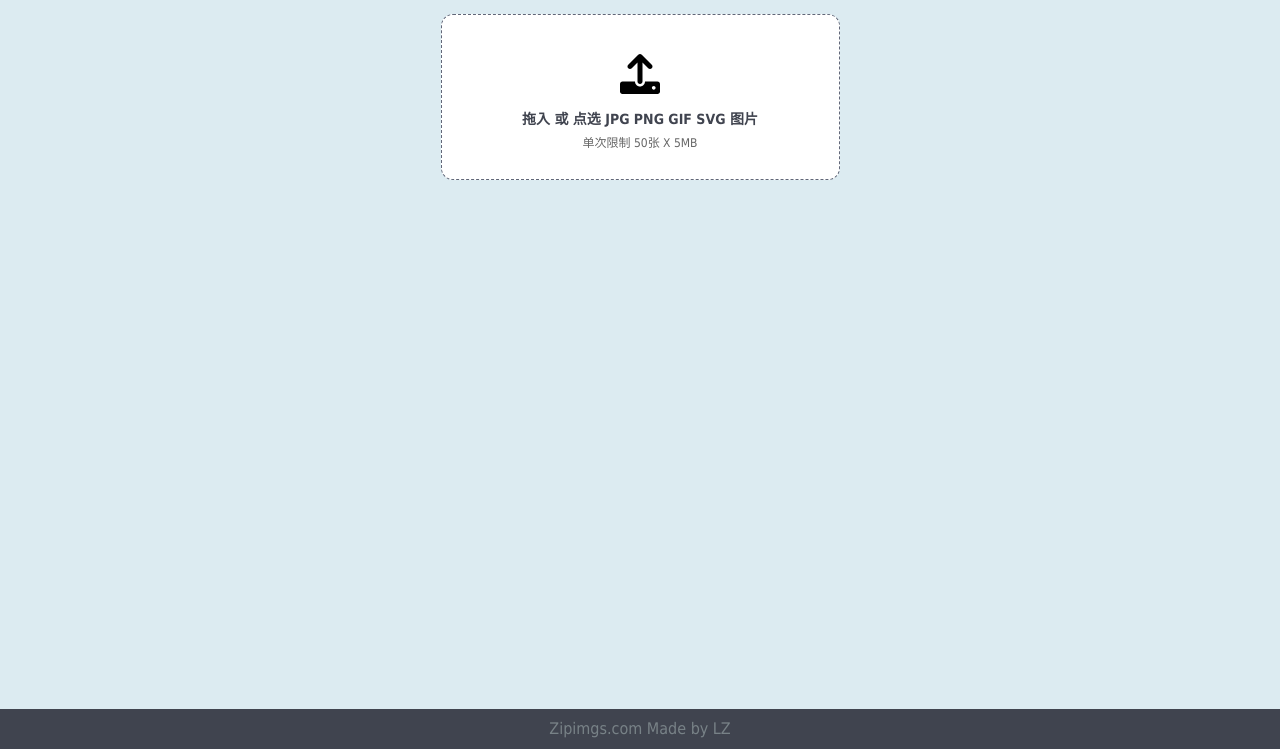
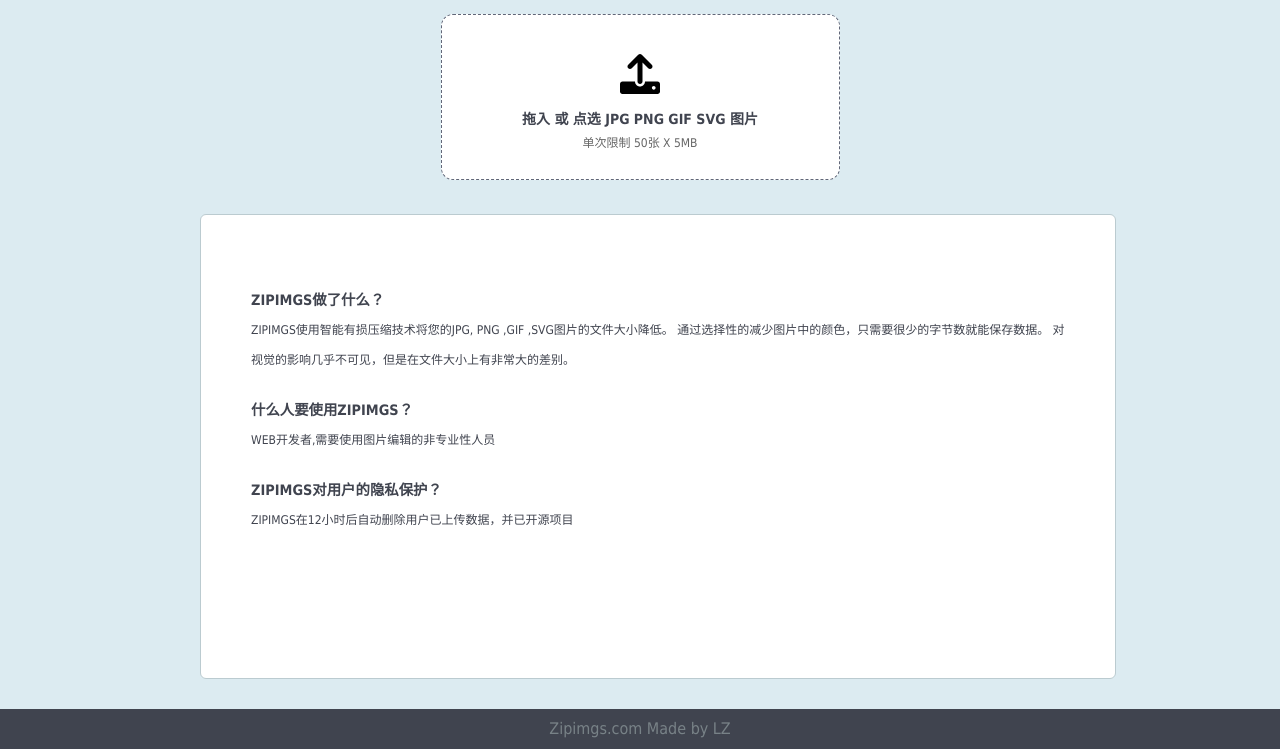
Before and after one commit to zhanglingthai/zipimgs-web, a website: page src/index.html in a window 1280 px wide. Shown: the part 51-800 px from the top of the page. Drawn offline with nearby package versions, Linux system fonts and the light colour scheme; files that its build step writes are made by us from their sources.

Commit message:
dev:hint add

```diff
--- a/src/css/core.scss
+++ b/src/css/core.scss
@@ -79,6 +79,30 @@
         }
     }
 
+    .hintbox{
+        position: absolute;
+        top: 220px;
+        bottom: 30px;
+        left: 50%;
+        width: 914px;
+        margin-left: -440px;
+        background-color:white;
+        color:#40444f;
+        line-height:30px;
+        border-radius: 6px;
+        overflow-y: auto;
+        border: 1px solid #bbcbd0;
+        ul{
+            padding:50px;
+        }
+        li:nth-child(odd){
+            font-size:1.2em;
+            font-weight:bold;
+            margin-top:20px
+        }
+
+    }
+
     .resultbox {
         display: none;
         position: absolute;
@@ -157,7 +181,6 @@
             left: 0;
             right: 0;
             border-radius: 6px;
-
             overflow-y: auto;
             border: 1px solid #bbcbd0;
             background-color: #fff;
--- a/src/index.html
+++ b/src/index.html
@@ -2,10 +2,10 @@
 <html lang="en">
 
 <head>
-    <meta charset="UTF-8">
-    <meta name="viewport" content="width=device-width, initial-scale=1.0">
-    <meta name="description" content="无损压缩图片">
-    <meta name="keywords" content="图像，压缩,jpg,png,gif,svg">
+    <meta http-equiv="content-type" content="text/html;charset=utf-8">
+    <meta http-equiv="X-UA-Compatible" content="IE=Edge">
+    <meta name="description" content="免费在线压缩图片">
+    <meta name="keywords" content="免费压缩,图像处理,压缩图片,在线压缩">
     <link rel="stylesheet" href="./libs/dropzone/dropzone.min.css" type="text/css" />
     <link rel="stylesheet" href="./css/reset.css">
     <link rel="stylesheet" href="./css/core.css">
@@ -20,6 +20,17 @@
     </div>
     <div class="main">
         <div class="uploadbox dropzone" id="dropzone"></div>
+        <div class="hintbox">
+            <ul>
+                <li>ZIPIMGS做了什么？</li>
+                <li>ZIPIMGS使用智能有损压缩技术将您的JPG, PNG ,GIF ,SVG图片的文件大小降低。 通过选择性的减少图片中的颜色，只需要很少的字节数就能保存数据。 对视觉的影响几乎不可见，但是在文件大小上有非常大的差别。</li>
+                <li>什么人要使用ZIPIMGS？</li>
+                <li>WEB开发者,需要使用图片编辑的非专业性人员</li>
+                <li>ZIPIMGS对用户的隐私保护？</li>
+                <li>ZIPIMGS在12小时后自动删除用户已上传数据，并已开源项目</li>
+
+            </ul>
+        </div>
         <div class="resultbox">
             <div class="totalprogress" id="uploadtotal">
                 总体进度：
@@ -37,6 +48,7 @@
                 </ul>
             </div>
         </div>
+
     </div>
     <div class="footer">
         <div class="container">
@@ -50,13 +62,13 @@
     <!-- Global site tag (gtag.js) - Google Analytics -->
     <script async src="https://www.googletagmanager.com/gtag/js?id=G-NQ6LL4EK0L"></script>
     <script>
-      window.dataLayer = window.dataLayer || [];
-      function gtag(){dataLayer.push(arguments);}
-      gtag('js', new Date());
+    window.dataLayer = window.dataLayer || [];
 
-      gtag('config', 'G-NQ6LL4EK0L');
+    function gtag() { dataLayer.push(arguments); }
+    gtag('js', new Date());
+
+    gtag('config', 'G-NQ6LL4EK0L');
     </script>
-
 </body>
 
 </html>
--- a/src/js/config.js
+++ b/src/js/config.js
@@ -1 +1 @@
-const appconfig = {"apiUrl":"http://localhost:3000","env":"development"}
+const appconfig = {"apiUrl":"https://zipimgs.com/api/","env":"production"}
--- a/src/js/core.js
+++ b/src/js/core.js
@@ -14,6 +14,7 @@
     progressLine.width(`0%`);
     totalCtrlBtn.css('display', 'none');
     dropzone.removeAllFiles(true);
+    $('.hintbox').show();
 }
 
 const downAll = () => {
@@ -105,6 +106,7 @@
 
         //每次操作触发一次
         this.on("addedfiles", function(files) {
+            $('.hintbox').hide();
             $('.resultbox').show();
         });
         this.on("addedfile", function(file) {
```
